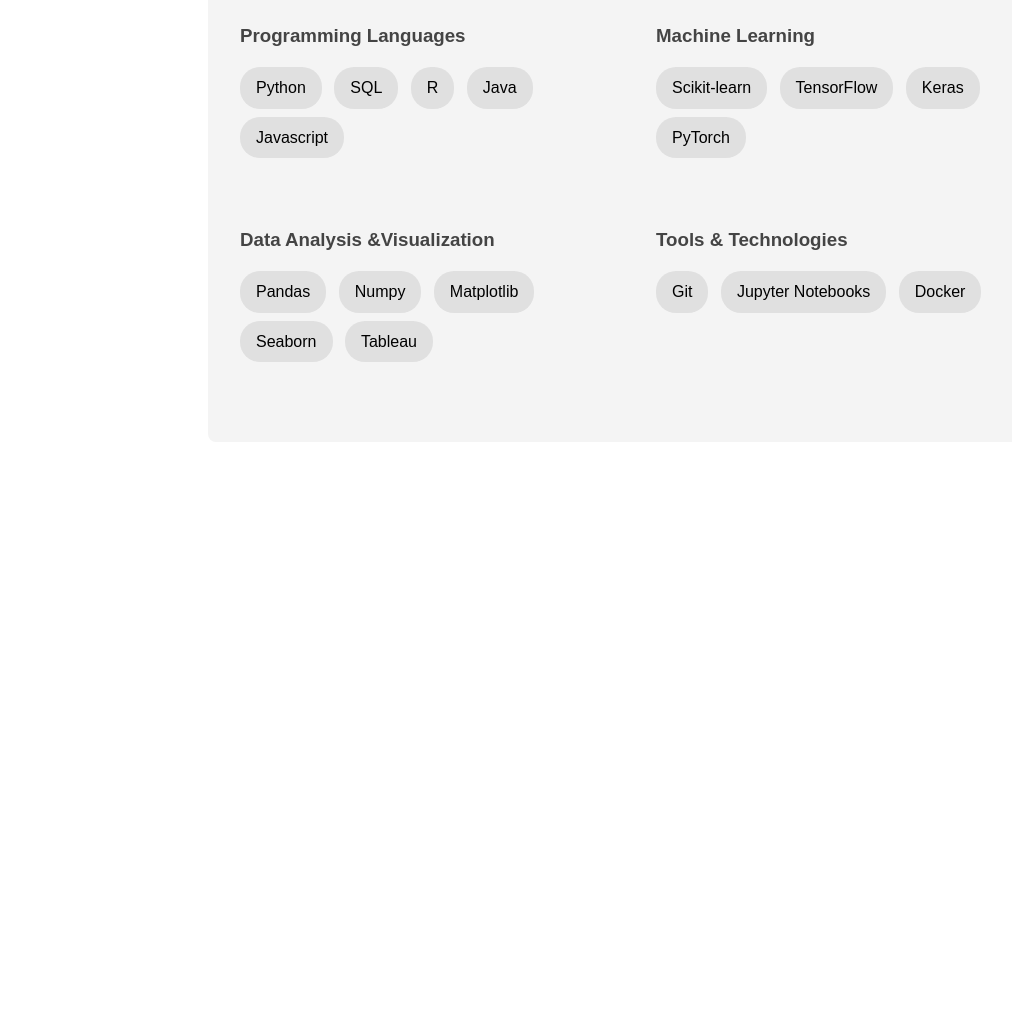
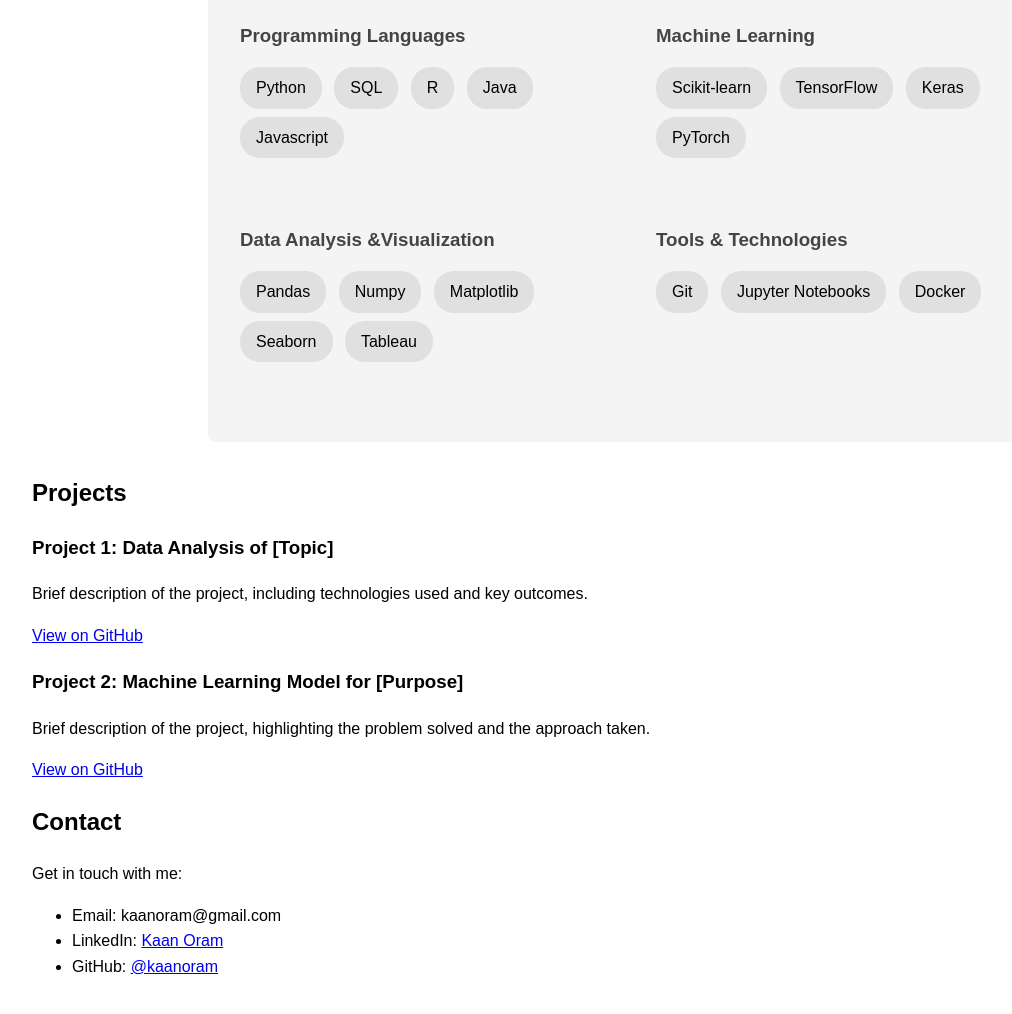
Before and after one commit to kaanoram/portfolio, a plain HTML site: page index.html in a window 1280 px wide. Shown: the part 868-1882 px from the top of the page, without its empty margins (0-1012 px from the left). Before the commit the page ends 1374 px from the top, so only its background shows below. Drawn offline with Linux system fonts and the light colour scheme; a script that the page names is missing.

Commit message:
Added projects and contact sections

```diff
--- a/index.html
+++ b/index.html
@@ -76,6 +76,33 @@
             </div>
         </section>
 
+        <section id="projects">
+            <h2>Projects</h2>
+            <div class="projects-container">
+                <div class="project">
+                    <h3>Project 1: Data Analysis of [Topic]</h3>
+                    <p>Brief description of the project, including technologies used and key outcomes.</p>
+                    <a href="https://github.com/yourusername/project1" target="_blank">View on GitHub</a>
+                </div>
+                <div class="project">
+                    <h3>Project 2: Machine Learning Model for [Purpose]</h3>
+                    <p>Brief description of the project, highlighting the problem solved and the approach taken.</p>
+                    <a href="https://github.com/yourusername/project2" target="_blank">View on GitHub</a>
+                </div>
+                <!-- Add more project divs as needed -->
+            </div>
+        </section>
+
+        <section id="contact">
+            <h2>Contact</h2>
+            <p>Get in touch with me:</p>
+            <ul>
+                <li>Email: kaanoram@gmail.com</li>
+                <li>LinkedIn: <a href="https://www.linkedin.com/in/kaanoram" target="_blank">Kaan Oram</a></li>
+                <li>GitHub: <a href="https://github.com/kaanoram" target="_blank">@kaanoram</a></li>
+            </ul>
+        </section>
+
         <!-- Add other sections here -->
 
     </main>
```
